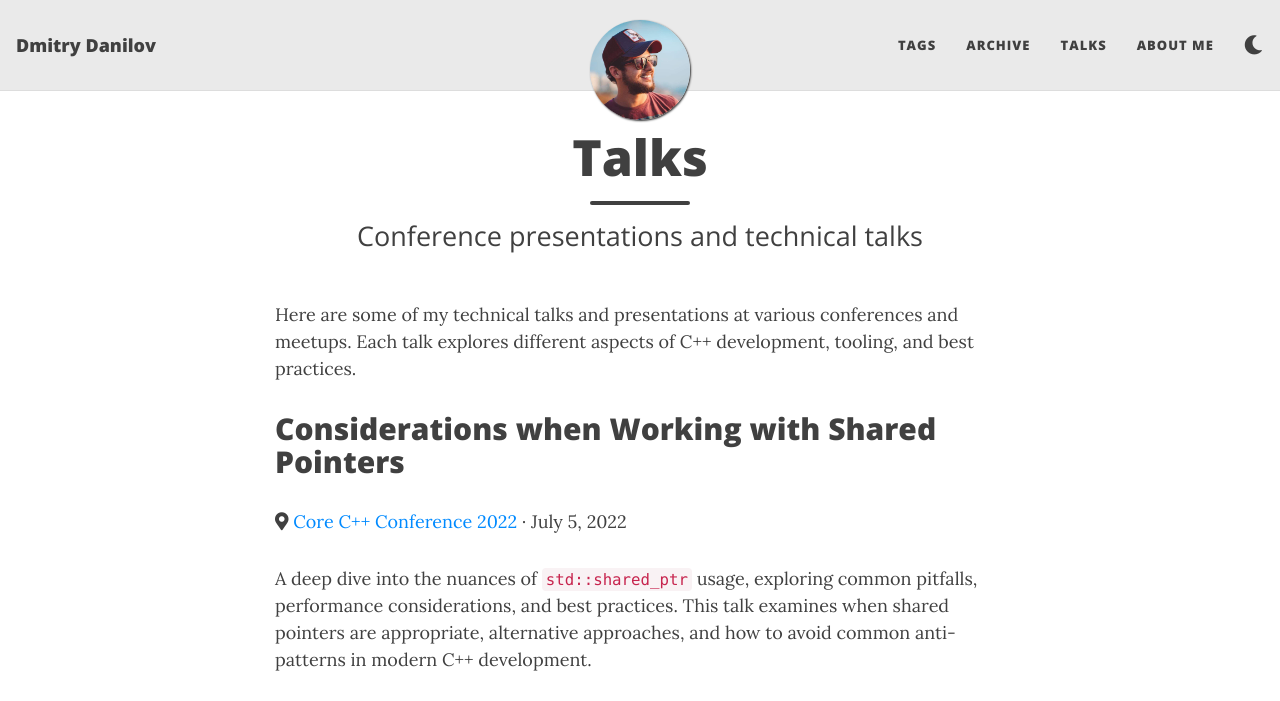
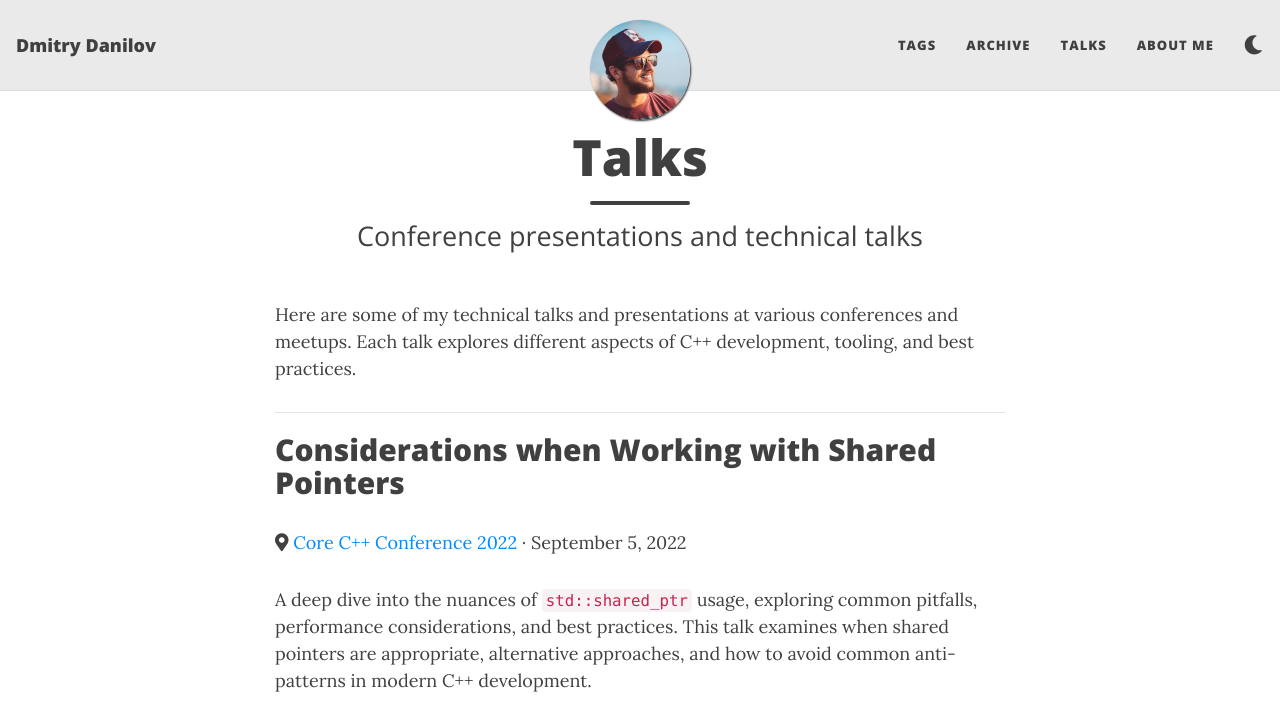
Before and after one commit to f-squirrel/f-squirrel.github.io, a Jekyll site: the page built from talks.md, in a window 1280 px wide and 1400 px high. Shown: the top 701 px of the window. Built offline with Jekyll 4.4.1, drawn with Linux system fonts in a browser that asks for light colours; nearby versions of some CDN libraries; some of the changed text lies outside the part shown; grey boxes are pictures that could not be loaded.

Commit message:
refactor(talks): use jekyll features

```diff
--- /dev/null
+++ b/_layouts/talks.html
@@ -0,0 +1,42 @@
+---
+layout: page
+---
+
+{{ content }}
+
+<div class="talks-list">
+    {% for talk in site.data.talks %}
+    <article class="talk-preview">
+
+        <h2 class="post-title">{{ talk.title }}</h2>
+
+        <p class="post-meta">
+            <i class="fas fa-map-marker-alt" aria-hidden="true"></i>
+            <a href="{{ talk.venue_url }}">{{ talk.venue }}</a>
+            <span class="d-none d-md-inline middot">&middot;</span>
+            {% assign date_format = site.date_format | default: "%B %-d, %Y" %}
+            {{ talk.date | date: date_format }}
+        </p>
+
+        <div class="talk-description">
+            {{ talk.description | markdownify }}
+        </div>
+
+        {% if talk.youtube_id %}
+        <div class="embed-youtube">
+            <iframe width="560" height="315" src="https://www.youtube.com/embed/{{ talk.youtube_id }}"
+                title="YouTube video player" frameborder="0"
+                allow="accelerometer; autoplay; clipboard-write; encrypted-media; gyroscope; picture-in-picture"
+                allowfullscreen>
+            </iframe>
+        </div>
+        {% endif %}
+
+    </article>
+
+    {% unless forloop.last %}
+    <hr>
+    {% endunless %}
+
+    {% endfor %}
+</div>
--- a/talks.md
+++ b/talks.md
@@ -1,55 +1,9 @@
 ---
-layout: page
+layout: talks
 title: Talks
 subtitle: Conference presentations and technical talks
 ---
 
 Here are some of my technical talks and presentations at various conferences and meetups. Each talk explores different aspects of C++ development, tooling, and best practices.
 
-## Considerations when Working with Shared Pointers
-
-<p class="post-meta">
-<i class="fas fa-map-marker-alt" aria-hidden="true"></i> <a href="https://corecpp.org/">Core C++ Conference 2022</a>
-<span class="d-none d-md-inline middot">&middot;</span>
-July 5, 2022
-</p>
-
-A deep dive into the nuances of `std::shared_ptr` usage, exploring common pitfalls, performance considerations, and best practices. This talk examines when shared pointers are appropriate, alternative approaches, and how to avoid common anti-patterns in modern C++ development.
-
-<div class="embed-youtube">
-<iframe width="560" height="315" src="https://www.youtube.com/embed/hI5iBXSDbTQ" title="YouTube video player" frameborder="0" allow="accelerometer; autoplay; clipboard-write; encrypted-media; gyroscope; picture-in-picture" allowfullscreen></iframe>
-</div>
-
 ---
-
-## Dockerized Build Environments for C/C++ Projects
-
-<p class="post-meta">
-<i class="fas fa-map-marker-alt" aria-hidden="true"></i> <a href="https://corecppil.github.io/Meetups/">Core C++ User Group</a>
-<span class="d-none d-md-inline middot">&middot;</span>
-March 15, 2022
-</p>
-
-Learn how to create reproducible, portable build environments for C++ projects using Docker. This presentation covers practical strategies for containerizing C++ builds, managing dependencies, and integrating with development workflows to ensure consistent builds across different platforms.
-
-<div class="embed-youtube">
-<iframe width="560" height="315" src="https://www.youtube.com/embed/B0DptqheF5I" title="YouTube video player" frameborder="0" allow="accelerometer; autoplay; clipboard-write; encrypted-media; gyroscope; picture-in-picture" allowfullscreen></iframe>
-</div>
-
----
-
-## C4GC::Concurrency
-
-<p class="post-meta">
-<i class="fas fa-map-marker-alt" aria-hidden="true"></i> <a href="https://corecppil.github.io/Meetups/">Core C++ User Group</a>
-<span class="d-none d-md-inline middot">&middot;</span>
-January 18, 2021
-</p>
-
-An exploration of concurrency patterns and best practices in modern C++. This talk covers thread safety, synchronization primitives, and practical approaches to writing efficient concurrent code while avoiding common concurrency pitfalls.
-
-<div class="embed-youtube">
-<iframe width="560" height="315" src="https://www.youtube.com/embed/BWKJtEYJFjw" title="YouTube video player" frameborder="0" allow="accelerometer; autoplay; clipboard-write; encrypted-media; gyroscope; picture-in-picture" allowfullscreen></iframe>
-</div>
-
----
```
Also changed, not shown: _data/talks.yml (added, +20 -0 lines).
